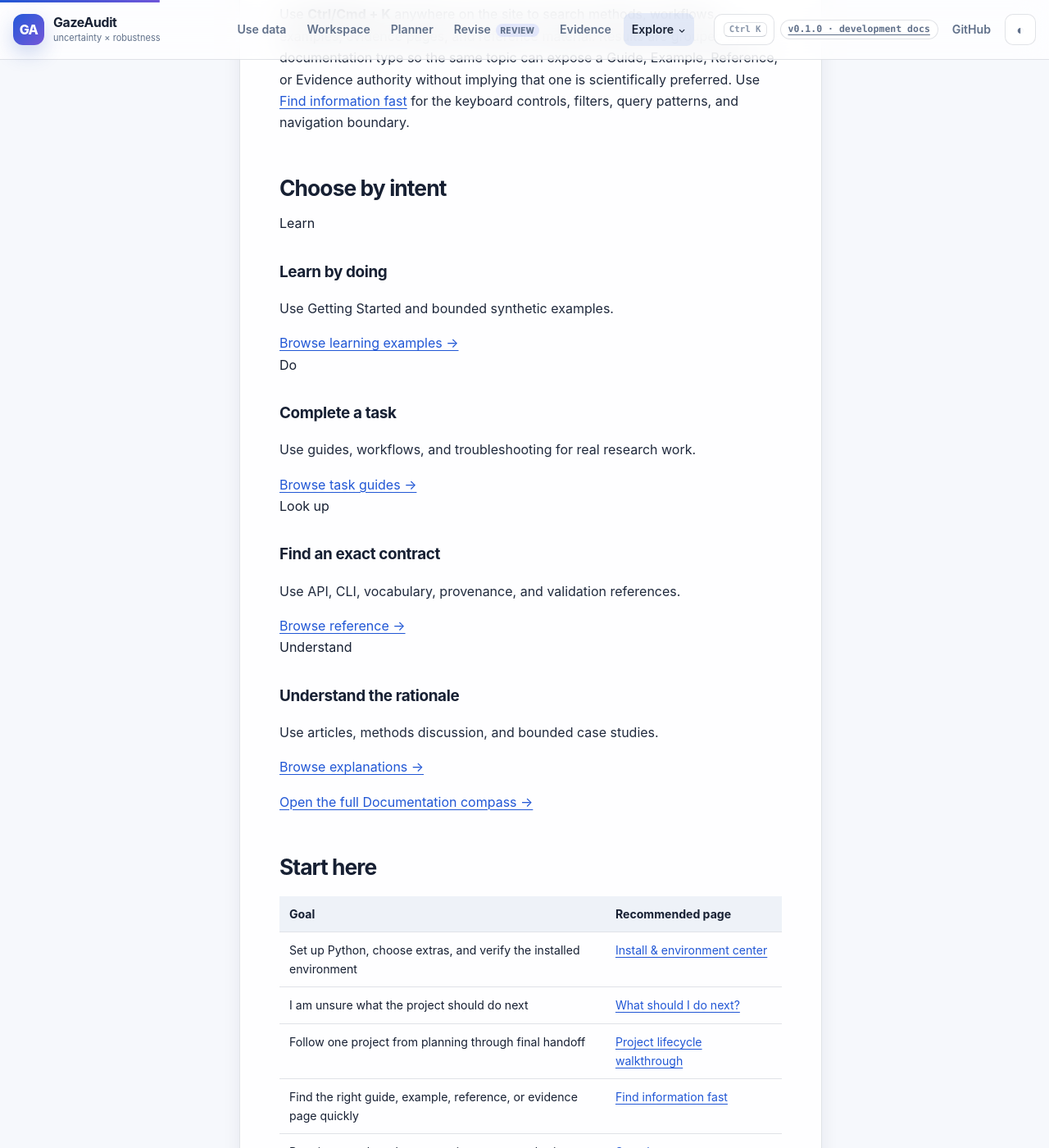
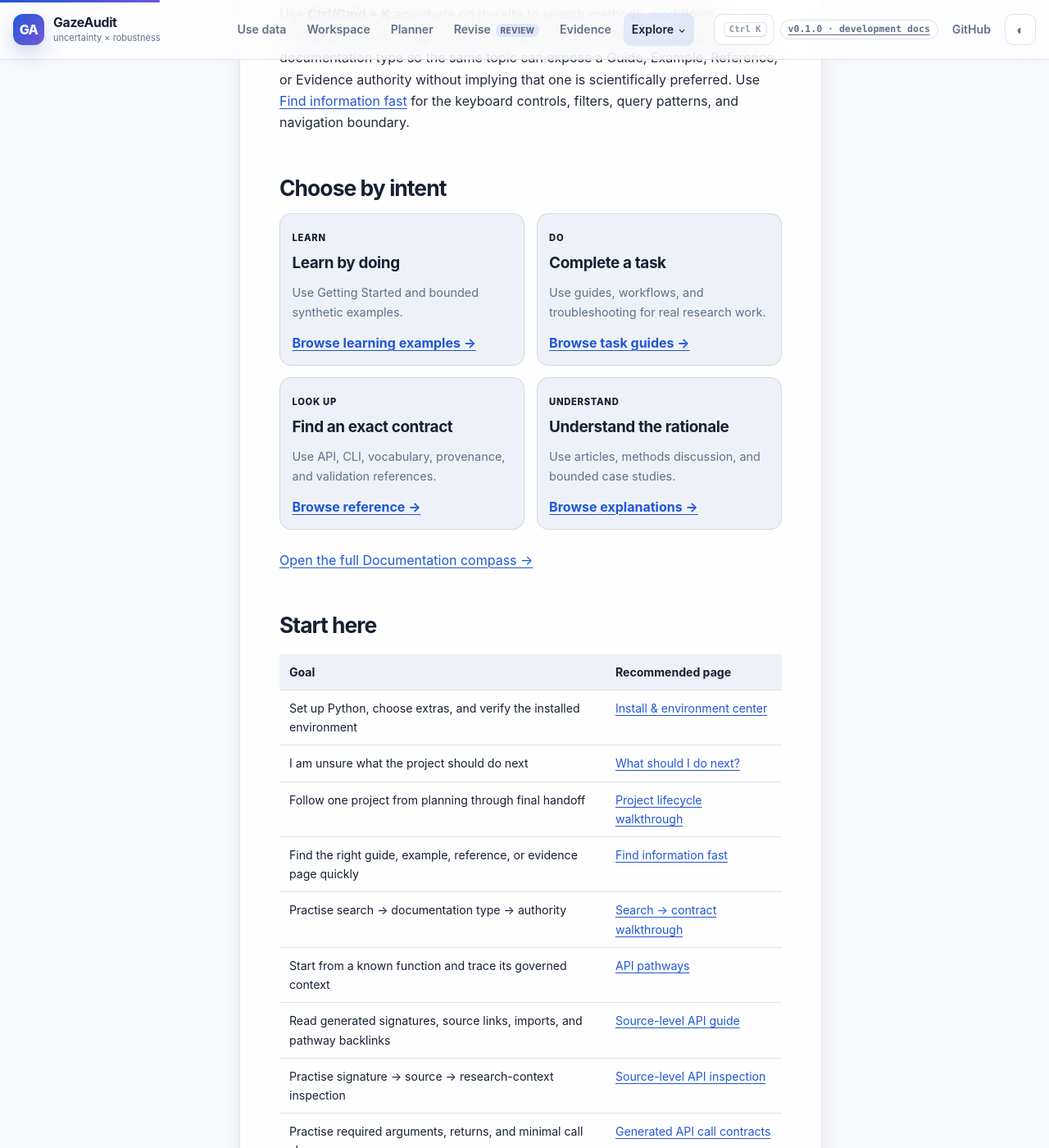
Before and after one commit to stefanosbalaskas/GazeAudit, a Jekyll site: the page built from docs/index.md, in a window 1280 px wide and 1400 px high, scrolled down 1627 px. Shown: the whole window at 82% size. Built offline with Jekyll 4.4.1, drawn with Linux system fonts in a browser that asks for light colours.

Commit message:
docs: style documentation intent compass

```diff
--- a/assets/css/enhancements.css
+++ b/assets/css/enhancements.css
@@ -355,3 +355,78 @@
   }
   .page-nav-card:hover { transform: none; }
 }
+
+
+/* Documentation intent compass */
+.documentation-compass {
+  display: grid;
+  grid-template-columns: repeat(2, minmax(0, 1fr));
+  gap: .9rem;
+  margin: 1rem 0 1.5rem;
+}
+
+.documentation-compass-card {
+  min-width: 0;
+  padding: 1rem;
+  border: 1px solid var(--border);
+  border-radius: .9rem;
+  background: var(--surface-muted);
+}
+
+.documentation-compass-card h2,
+.documentation-compass-card h3 {
+  margin: .25rem 0 .55rem;
+}
+
+.documentation-compass-card p {
+  margin: 0 0 .75rem;
+}
+
+.documentation-compass-mode {
+  display: inline-block;
+  color: var(--accent);
+  font-size: .7rem;
+  font-weight: 850;
+  letter-spacing: .065em;
+  text-transform: uppercase;
+}
+
+.documentation-compass-links {
+  display: flex;
+  flex-wrap: wrap;
+  gap: .4rem .7rem;
+}
+
+.documentation-compass-card a {
+  font-weight: 750;
+}
+
+.documentation-compass.compact .documentation-compass-card {
+  padding: .85rem .9rem;
+}
+
+.documentation-compass.compact .documentation-compass-card p {
+  color: var(--muted);
+  font-size: .9rem;
+}
+
+.documentation-compass-card:focus-within {
+  border-color: var(--accent);
+}
+
+@media (max-width: 760px) {
+  .documentation-compass {
+    grid-template-columns: 1fr;
+  }
+}
+
+@media (forced-colors: active) {
+  .documentation-compass-card {
+    border-color: CanvasText;
+  }
+
+  .documentation-compass-card:focus-within {
+    outline: 2px solid Highlight;
+    outline-offset: 2px;
+  }
+}
```
